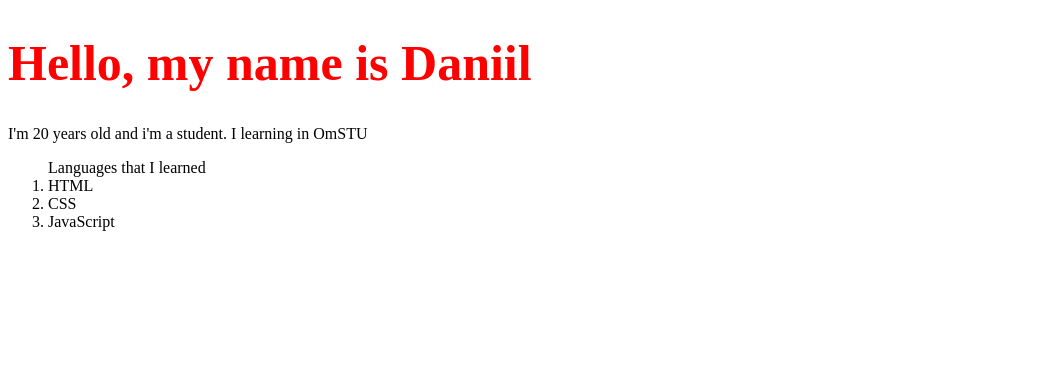
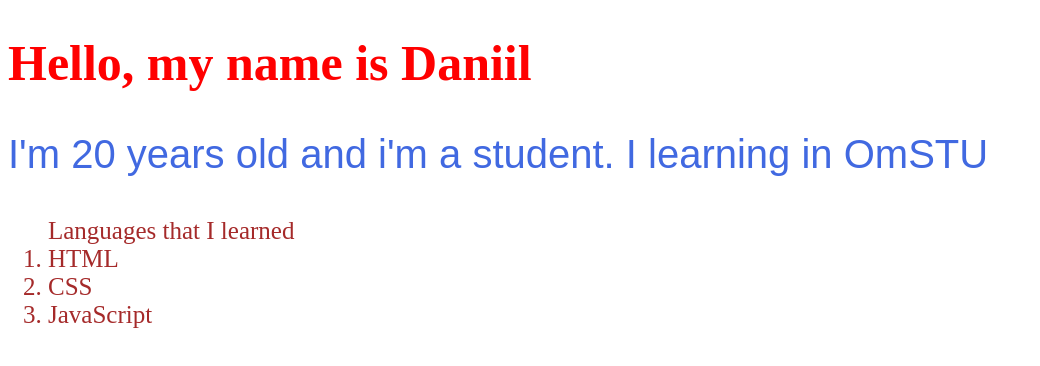
Before and after one commit to Insanefoam/reactApp, a React app: page / in a window 1280 px wide. Shown: the whole page, without its empty margins (0-1040 px from the left). Built offline with nearby package versions, Linux system fonts and the light colour scheme.

Commit message:
2nth task

```diff
--- a/public/style.css
+++ b/public/style.css
@@ -2,3 +2,17 @@ h1{
     color: red;
     font-size: 50px;
 }
+
+p{
+    color: royalblue;
+    font-family: Arial, Helvetica, sans-serif;
+    font-size: 40px;
+}
+
+ol{
+    font-size: 25px;
+}
+
+ol:nth-child(n + 1){
+    color: brown;
+}
```
